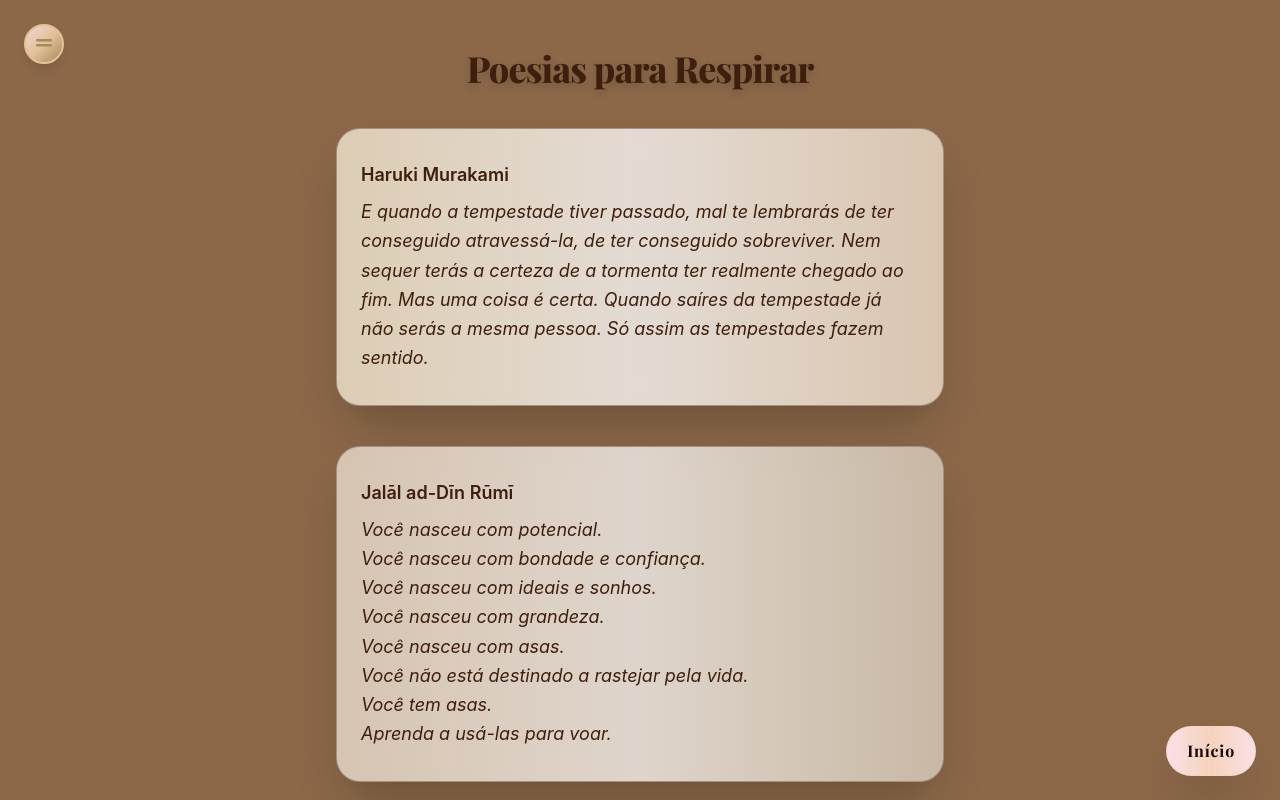
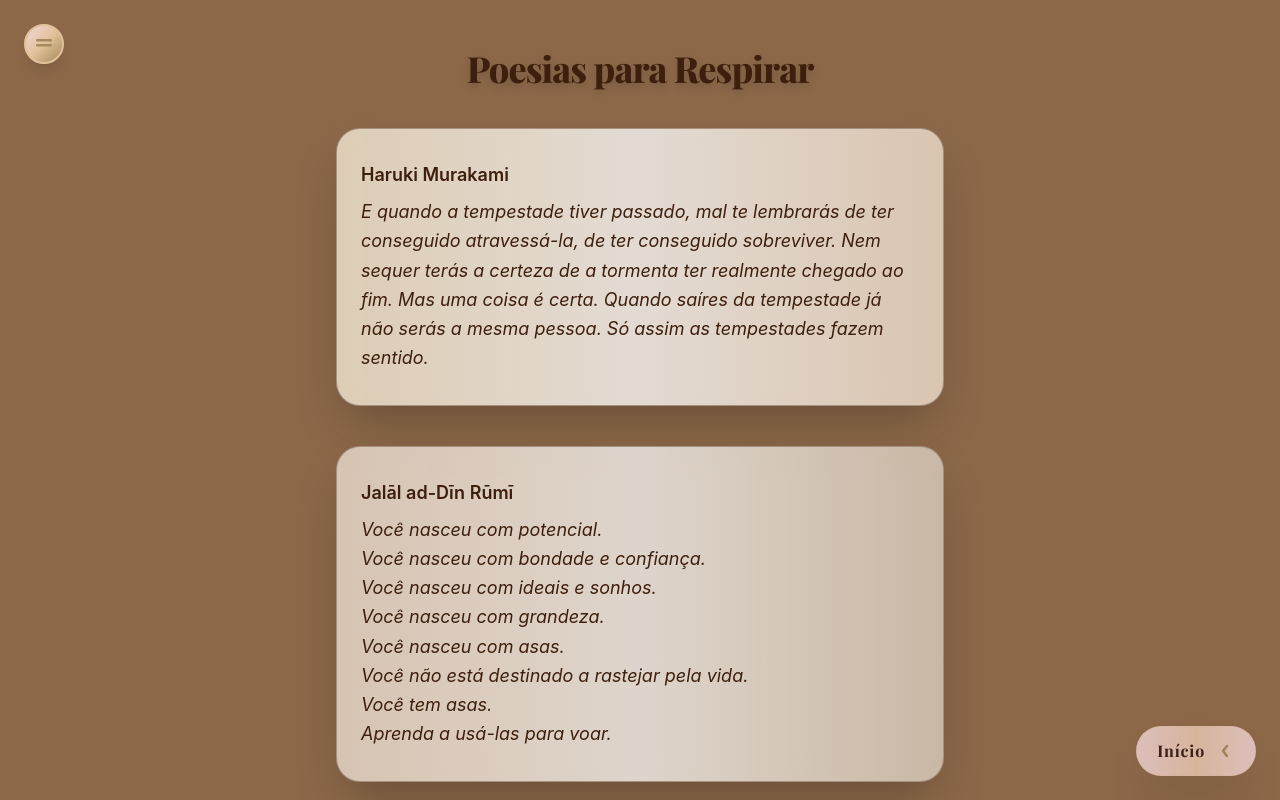
Before and after one commit to leticiael/selah-app, a Next.js app: page /poesias in a window 1280 px wide. Shown: the top 800 px of the page. Built offline with nearby package versions, Linux system fonts and the light colour scheme; a web font is replaced by a local one.

Commit message:
fix poesia 4

```diff
--- a/src/app/poesias/page.tsx
+++ b/src/app/poesias/page.tsx
@@ -49,16 +49,22 @@ export default function Poesias() {
       className="relative min-h-screen w-full flex flex-col items-center justify-center"
       style={{ backgroundColor: "#8C6849" }}
     >
-      {/* Botão flutuante para voltar */}
-      <a
-        href="/"
-        className="fixed bottom-6 right-6 z-50 px-5 py-3 bg-gradient-to-r from-[#ffe5ec] via-[#f9d6c1] to-[#ffe5ec] text-[#170004] rounded-full shadow-2xl border border-[#f9d6c1]/60 hover:bg-[#f9d6c1] transition font-bold tracking-wide"
-        style={{ opacity: 0.97, letterSpacing: "0.05em" }}
-        aria-label="Voltar para início"
-      >
-        Início
-      </a>
-      {/* Botão hamburguer (bolinha de luz com ícone) */}
+      {/* Botão flutuante para voltar (só aparece se o menu NÃO está aberto) */}
+      {!menuOpen && (
+        <a
+          href="/"
+          className="fixed bottom-6 right-6 z-50 px-5 py-3 bg-gradient-to-r from-[#ffe5ec] via-[#f9d6c1] to-[#ffe5ec] text-[#170004] rounded-full shadow-2xl border border-[#f9d6c1]/60 hover:bg-[#f9d6c1] transition font-bold tracking-wide backdrop-blur-md bg-opacity-40 flex items-center gap-2"
+          style={{ opacity: 0.7, letterSpacing: "0.05em" }}
+          aria-label="Voltar para início"
+        >
+          <span>Início</span>
+          {/* Setinha para esquerda */}
+          <svg width="22" height="22" viewBox="0 0 22 22" fill="none" aria-hidden="true">
+            <path d="M14 6l-4 5 4 5" stroke="#a89060" strokeWidth="2.5" strokeLinecap="round" strokeLinejoin="round"/>
+          </svg>
+        </a>
+      )}
+      {/* Botão hamburguer (bolinha de luz com ícone, só aparece se o menu NÃO está aberto) */}
       {!menuOpen && (
         <button
           className="fixed top-6 left-6 z-50 w-10 h-10 rounded-full bg-gradient-to-br from-[#ffe5ec] via-[#eecda3] to-[#a89060] shadow-lg flex items-center justify-center animate-pulse border-2 border-[#eecda3] transition"
@@ -86,11 +92,12 @@ export default function Poesias() {
               <line x1="16" y1="6" x2="6" y2="16" stroke="#a89060" strokeWidth="2.5" strokeLinecap="round"/>
             </svg>
           </button>
-          <nav className="flex flex-col gap-4 mt-10">
+          {/* O menu agora tem um padding-top para não cobrir o título no mobile */}
+          <nav className="flex flex-col gap-4 mt-10 pt-24 sm:pt-10 w-full items-center">
             {autores.map(({ key, label }) => (
               <button
                 key={key}
-                className="px-6 py-3 rounded-lg bg-[#eecda3] text-[#3e1f0d] font-semibold shadow hover:bg-[#a89060] hover:text-white transition text-lg"
+                className="px-6 py-3 rounded-lg bg-[#eecda3] text-[#3e1f0d] font-semibold shadow hover:bg-[#a89060] hover:text-white transition text-lg w-11/12 max-w-xs"
                 onClick={() => scrollTo(refs[key])}
               >
                 {label}
@@ -246,14 +253,7 @@ export default function Poesias() {
             </blockquote>
           </section>
         </div>
-        <div className="text-center mt-8">
-          <a
-            href="/"
-            className="inline-block px-6 py-3 text-[#170004] bg-gradient-to-r from-[#ffe5ec] via-[#f9d6c1] to-[#ffe5ec] rounded-xl border border-[#f9d6c1]/40 hover:bg-[#f9d6c1] transition font-semibold shadow-md"
-          >
-            Voltar para início
-          </a>
-        </div>
+        {/* Botão de voltar ao início removido daqui */}
       </div>
     </main>
   );
```
